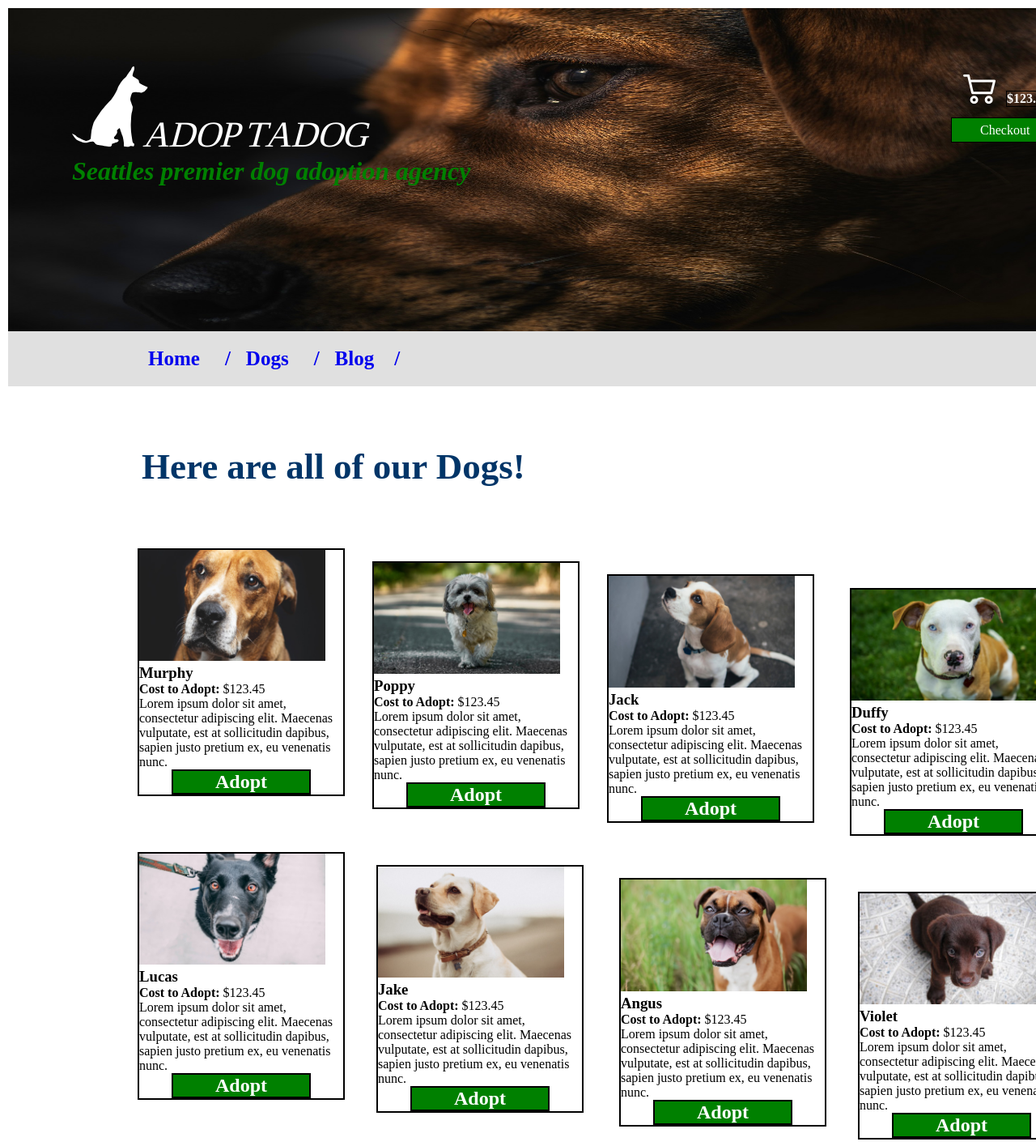
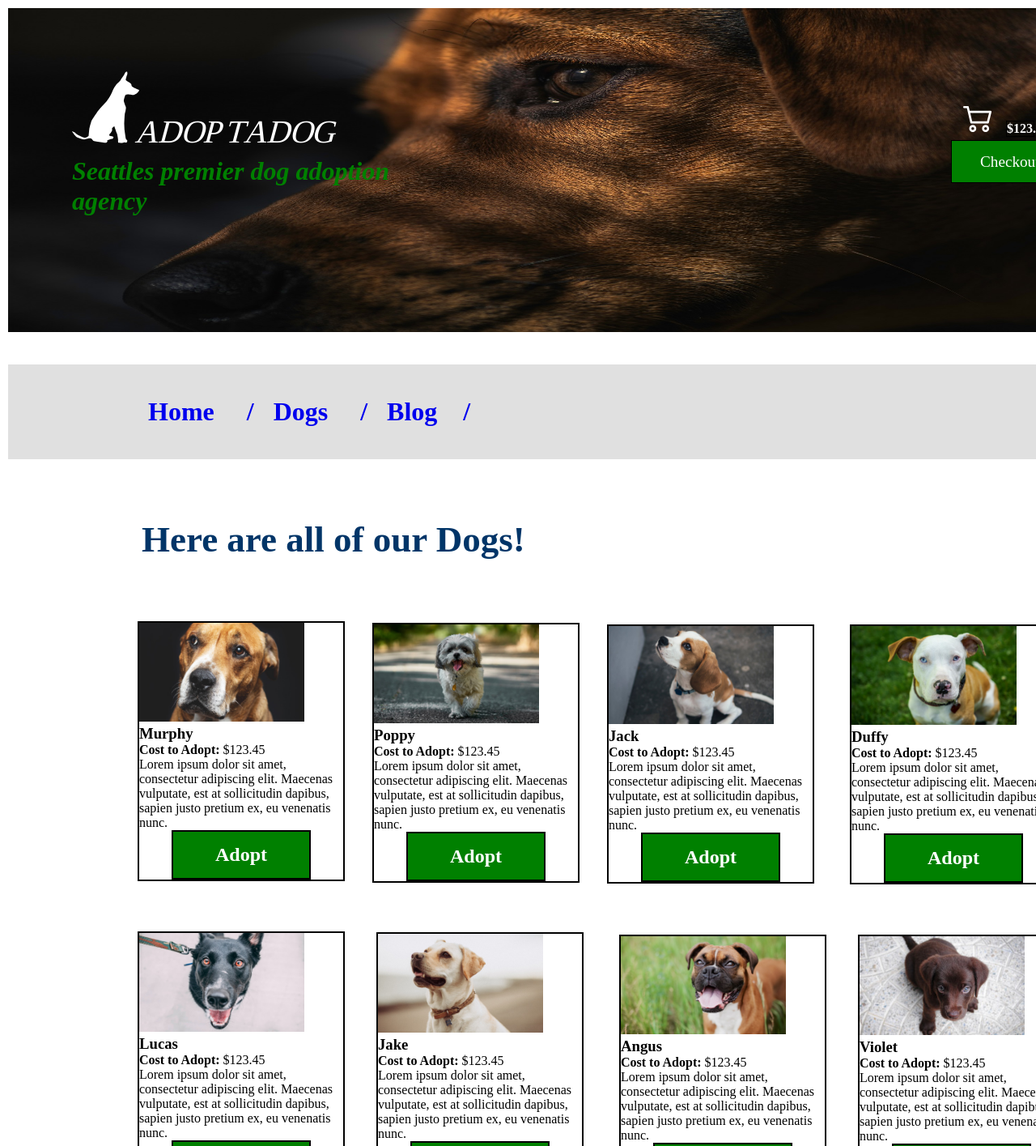
Before and after one commit to nooneeverything/adopt-a-dog, a plain HTML site: page Dogs.html in a window 1280 px wide. Shown: the top 1415 px of the page at 81% size. Drawn offline with Linux system fonts and the light colour scheme; files that its build step writes are made by us from their sources; files whose address does not match are found by name.

Commit message:
Lesson 3 Assignment 4

```diff
--- a/styles/styles.css
+++ b/styles/styles.css
@@ -18,13 +18,13 @@ header {
   /* border: 2px solid black; */
   background-color: #E0E0E0;
   color: navy;
-  padding: 20px;
+  padding: 40px;
   padding-left: 173px;
   position: relative;
   bottom: 688px;
   text-align: left;
   font-weight: bold;
-  font-size: 25px;
+  font-size: 2rem; /* 25px */
 }
 
 a:link {
@@ -49,7 +49,7 @@ a:link {
 }
 
 .intro-text p {
-  font-size: 20px;
+  font-size: 1.25rem; /* 20px */
   padding: 5px;
 
 }
@@ -66,12 +66,13 @@ a:link {
   position: relative;
   left: 140px;
 
+
 }
 .dog-item2 {
   border: 2px solid black;
   width: 20%;
   position: relative;
-  bottom: 300px;
+  bottom: 325px;
   left: 450px;
 
 }
@@ -79,14 +80,14 @@ a:link {
   border: 2px solid black;
   width: 20%;
   position: relative;
-  bottom: 600px;
+  bottom: 650px;
   left: 750px;
 }
 .dog-item4 {
   border: 2px solid black;
   width: 20%;
   position: relative;
-  bottom: 895px;
+  bottom: 978px;
   left: 1070px;
 
 }
@@ -94,7 +95,7 @@ a:link {
   border: 2px solid black;
   width: 20%;
   position: relative;
-  bottom: 870px;
+  bottom: 900px;
   left: 137px;
 
 }
@@ -102,7 +103,7 @@ a:link {
   border: 2px solid black;
   width: 20%;
   position: relative;
-  bottom: 1170px;
+  bottom: 1225px;
   left: 444px;
 
 }
@@ -110,7 +111,7 @@ a:link {
   border: 2px solid black;
   width: 20%;
   position: relative;
-  bottom: 1470px;
+  bottom: 1550px;
   left: 750px;
 
 }
@@ -118,7 +119,7 @@ a:link {
   border: 2px solid black;
   width: 20%;
   position: relative;
-  bottom: 1770px;
+  bottom: 1875px;
   left: 1060px;
 
 }
@@ -128,7 +129,7 @@ a:link {
 
 h3 {
   font-weight: bold;
-  font-size: 25px;
+  font-size: 1.563rem; /* 25px */
 }
 
 .adopt-button {
@@ -138,7 +139,10 @@ h3 {
   color: white;
   margin-left: 40px;
   margin-right: 40px;
+  padding: 15px;
+  font-size: 1.5rem;
 }
+
 /* a.visited {
   text-decoration: none;
 }
@@ -160,7 +164,7 @@ img[src="/Users/noahtesema/Desktop/adopt-a-dog/images/adoptadog-logo.svg"]{
   position: relative;
   bottom: 525px;
   left: 79px;
-  width: 375px;
+  width: 26%;
 }
 
 h1 {
@@ -168,22 +172,21 @@ h1 {
   position: relative;
   bottom: 725px;
   left: 79px;
-  width: 500px;
-
+  width: 35%; /* 500px */
 }
 
 img[src="/Users/noahtesema/Desktop/adopt-a-dog/images/cart-icon.svg"] {
   position: relative;
   left: 1180px;
   bottom: 895px;
-  width: 40px;
+  width: 2.75%; /* 40px */
 
 
 }
 
 .price {
   border: 1px solid black;
-  width: 60px;
+  width: 2.75%; /* 60px */
   color: white;
   position: relative;
   bottom: 947px;
@@ -192,7 +195,7 @@ img[src="/Users/noahtesema/Desktop/adopt-a-dog/images/cart-icon.svg"] {
 
 a[href="/Users/noahtesema/Desktop/adopt-a-dog/Checkout.html"] {
   border: 1px solid black;
-  padding: 6px;
+  padding: 15px;
   width: 550px;
   position: relative;
   bottom: 927px;
@@ -201,6 +204,7 @@ a[href="/Users/noahtesema/Desktop/adopt-a-dog/Checkout.html"] {
   color: white;
   padding-left: 35px;
   padding-right: 30px;
+  font-size: 1.2rem;
 }
 
 .footerlogo img[src="/Users/noahtesema/Desktop/adopt-a-dog/images/adoptadog-logo.svg"] {
@@ -209,14 +213,16 @@ a[href="/Users/noahtesema/Desktop/adopt-a-dog/Checkout.html"] {
 }
 .seemoredogs {
   font-weight: bold;
-  font-size: 25px;
   border: 2px solid black;
   color: navy;
   background-color: #E0E0E0;
-  padding: 25px;
+  padding: 40px;
   text-align: center;
   margin-left: 550px;
   margin-right: 550px;
+  position: relative;
+  top: 160px;
+  font-size: 2rem;
 }
 
 footer {
@@ -225,6 +231,8 @@ footer {
   color: white;
   text-align: center;
   padding: 15px;
+  position: relative;
+  top: 200px;
 }
 
 .foottext {
@@ -238,32 +246,32 @@ footer {
 }
 
 img[src="/Users/noahtesema/Desktop/html200-adopt-a-dog-master/images/murphy-card.jpg"] {
-  width: 230px;
+  width: 80%; /*230px */
 }
 
 img[src="/Users/noahtesema/Desktop/html200-adopt-a-dog-master/images/poppy-card.jpg"]{
-  width: 230px;
+  width: 80%;
 }
 
 img[src="/Users/noahtesema/Desktop/adopt-a-dog/images/jack-card.jpg"]{
-  width: 230px;
+  width: 80%;
 }
 
 img[src="/Users/noahtesema/Desktop/adopt-a-dog/images/duffy-card.jpg"]{
-  width: 230px;
+  width: 80%;
 }
 img[src="/Users/noahtesema/Desktop/adopt-a-dog/images/lucas-card.jpg"]{
-  width: 230px;
+  width: 80%;
 }
 
 img[src="/Users/noahtesema/Desktop/adopt-a-dog/images/jake-card.jpg"]{
-  width: 230px;
+  width: 80%;
 }
 
 img[src="/Users/noahtesema/Desktop/adopt-a-dog/images/angus-card.jpg"]{
-  width: 230px;
+  width: 80%;
 }
 
 img[src="/Users/noahtesema/Desktop/adopt-a-dog/images/violet-card.jpg"]{
-  width: 230px;
+  width: 80%;
 }
--- a/styles/styles2.css
+++ b/styles/styles2.css
@@ -18,13 +18,13 @@ header {
   /* border: 2px solid black; */
   background-color: #E0E0E0;
   color: navy;
-  padding: 20px;
+  padding: 40px;
   padding-left: 173px;
   position: relative;
   bottom: 688px;
   text-align: left;
   font-weight: bold;
-  font-size: 25px;
+  font-size: 2rem; /* 25px */
 }
 
 a:link {
@@ -36,7 +36,7 @@ img[src="/Users/noahtesema/Desktop/adopt-a-dog/images/adoptadog-logo.svg"]{
   position: relative;
   bottom: 525px;
   left: 79px;
-  width: 375px;
+  width: 26%;
 }
 
 h1 {
@@ -44,7 +44,7 @@ h1 {
   position: relative;
   bottom: 725px;
   left: 79px;
-  width: 500px;
+  width: 35%; /* 500px */
 
 }
 
@@ -52,14 +52,14 @@ img[src="/Users/noahtesema/Desktop/adopt-a-dog/images/cart-icon.svg"] {
   position: relative;
   left: 1180px;
   bottom: 895px;
-  width: 40px;
+  width: 2.75%; /* 40px */
 
 
 }
 
 .price {
   border: 1px solid black;
-  width: 60px;
+  width: 2.75%; /* 60px */
   color: white;
   position: relative;
   bottom: 947px;
@@ -68,7 +68,7 @@ img[src="/Users/noahtesema/Desktop/adopt-a-dog/images/cart-icon.svg"] {
 
 a[href="/Users/noahtesema/Desktop/adopt-a-dog/Checkout.html"] {
   border: 1px solid black;
-  padding: 6px;
+  padding: 15px;
   width: 550px;
   position: relative;
   bottom: 927px;
@@ -77,10 +77,11 @@ a[href="/Users/noahtesema/Desktop/adopt-a-dog/Checkout.html"] {
   color: white;
   padding-left: 35px;
   padding-right: 30px;
+  font-size: 1.2rem;
 }
 
 .title {
-  font-size: 30px;
+  font-size: 1.875rem; /* 30px */
   color: #003568;
   position: relative;
   bottom: 625px;
@@ -105,7 +106,7 @@ a[href="/Users/noahtesema/Desktop/adopt-a-dog/Checkout.html"] {
   border: 2px solid black;
   width: 20%;
   position: relative;
-  bottom: 840px;
+  bottom: 869px;
   left: 460px;
 
 }
@@ -114,7 +115,7 @@ a[href="/Users/noahtesema/Desktop/adopt-a-dog/Checkout.html"] {
   border: 2px solid black;
   width: 20%;
   position: relative;
-  bottom: 1130px;
+  bottom: 1188px;
   left: 750px;
 }
 
@@ -122,7 +123,7 @@ a[href="/Users/noahtesema/Desktop/adopt-a-dog/Checkout.html"] {
   border: 2px solid black;
   width: 20%;
   position: relative;
-  bottom: 1420px;
+  bottom: 1508px;
   left: 1050px;
 }
 
@@ -130,7 +131,7 @@ a[href="/Users/noahtesema/Desktop/adopt-a-dog/Checkout.html"] {
   border: 2px solid black;
   width: 20%;
   position: relative;
-  bottom: 1400px;
+  bottom: 1450px;
   left: 170px;
 }
 
@@ -138,7 +139,7 @@ a[href="/Users/noahtesema/Desktop/adopt-a-dog/Checkout.html"] {
   border: 2px solid black;
   width: 20%;
   position: relative;
-  bottom: 1690px;
+  bottom: 1770px;
   left: 465px;
 }
 
@@ -146,7 +147,7 @@ a[href="/Users/noahtesema/Desktop/adopt-a-dog/Checkout.html"] {
   border: 2px solid black;
   width: 20%;
   position: relative;
-  bottom: 1980px;
+  bottom: 2088px;
   left: 765px;
 }
 
@@ -154,7 +155,7 @@ a[href="/Users/noahtesema/Desktop/adopt-a-dog/Checkout.html"] {
   border: 2px solid black;
   width: 20%;
   position: relative;
-  bottom: 2270px;
+  bottom: 2408px;
   left: 1060px;
 }
 
@@ -162,7 +163,7 @@ a[href="/Users/noahtesema/Desktop/adopt-a-dog/Checkout.html"] {
   border: 2px solid black;
   width: 20%;
   position: relative;
-  bottom: 2250px;
+  bottom: 2350px;
   left: 170px;
 }
 
@@ -170,7 +171,7 @@ a[href="/Users/noahtesema/Desktop/adopt-a-dog/Checkout.html"] {
   border: 2px solid black;
   width: 20%;
   position: relative;
-  bottom: 2554px;
+  bottom: 2684px;
   left: 460px;
 }
 
@@ -178,7 +179,7 @@ a[href="/Users/noahtesema/Desktop/adopt-a-dog/Checkout.html"] {
   border: 2px solid black;
   width: 20%;
   position: relative;
-  bottom: 2857px;
+  bottom: 3017px;
   left: 755px;
 }
 
@@ -186,7 +187,7 @@ a[href="/Users/noahtesema/Desktop/adopt-a-dog/Checkout.html"] {
   border: 2px solid black;
   width: 20%;
   position: relative;
-  bottom: 3160px;
+  bottom: 3350px;
   left: 1050px;
 }
 
@@ -197,6 +198,8 @@ a[href="/Users/noahtesema/Desktop/adopt-a-dog/Checkout.html"] {
   color: white;
   margin-left: 40px;
   margin-right: 40px;
+  padding: 15px;
+  font-size: 1.5rem;
 }
 
 .footerlogo img[src="/Users/noahtesema/Desktop/adopt-a-dog/images/adoptadog-logo.svg"] {
@@ -205,7 +208,7 @@ a[href="/Users/noahtesema/Desktop/adopt-a-dog/Checkout.html"] {
 }
 .seemoredogs {
   font-weight: bold;
-  font-size: 25px;
+  font-size: 1.563rem; /* 25px */
   border: 2px solid black;
   color: navy;
   background-color: #E0E0E0;
@@ -236,52 +239,52 @@ footer {
 }
 
 img[src="/Users/noahtesema/Desktop/html200-adopt-a-dog-master/images/murphy-card.jpg"] {
-  width: 230px;
+  width: 81%; /* width are 230px for these images */
 }
 
 img[src="/Users/noahtesema/Desktop/html200-adopt-a-dog-master/images/poppy-card.jpg"]{
-  width: 230px;
+  width: 81%;
 }
 
 img[src="/Users/noahtesema/Desktop/adopt-a-dog/images/jack-card.jpg"]{
-  width: 230px;
+  width: 81%;
 }
 
 img[src="/Users/noahtesema/Desktop/adopt-a-dog/images/duffy-card.jpg"]{
-  width: 230px;
+  width: 81%;
 }
 img[src="/Users/noahtesema/Desktop/adopt-a-dog/images/lucas-card.jpg"]{
-  width: 230px;
+  width: 81%;
 }
 
 img[src="/Users/noahtesema/Desktop/adopt-a-dog/images/jake-card.jpg"]{
-  width: 230px;
+  width: 81%;
 }
 
 img[src="/Users/noahtesema/Desktop/adopt-a-dog/images/angus-card.jpg"]{
-  width: 230px;
+  width: 81%;
 }
 
 img[src="/Users/noahtesema/Desktop/adopt-a-dog/images/violet-card.jpg"]{
-  width: 230px;
+  width: 81%;
 }
 
 img[src="/Users/noahtesema/Desktop/adopt-a-dog/images/piper-card.jpg"]{
-  width: 250px;
+  width: 81%;
   height: 150px;
 }
 
 img[src="/Users/noahtesema/Desktop/adopt-a-dog/images/maximus-card.jpg"]{
-  width: 250px;
+  width: 81%;
   height: 150px;
 }
 
 img[src="/Users/noahtesema/Desktop/adopt-a-dog/images/luna-card.jpg"]{
-  width: 250px;
+  width: 81%;
   height: 150px;
 }
 
 img[src="/Users/noahtesema/Desktop/adopt-a-dog/images/stella-card.jpg"]{
-  width: 250px;
+  width: 81%;
   height: 150px;
 }
--- a/styles/styles3.css
+++ b/styles/styles3.css
@@ -15,13 +15,13 @@ header {
   /* border: 2px solid black; */
   background-color: #E0E0E0;
   color: navy;
-  padding: 20px;
+  padding: 40px;
   padding-left: 173px;
   position: relative;
   bottom: 688px;
   text-align: left;
   font-weight: bold;
-  font-size: 25px;
+  font-size: 2rem; /* 25px */
 }
 
 a:link {
@@ -31,14 +31,14 @@ img[src="/Users/noahtesema/Desktop/adopt-a-dog/images/cart-icon.svg"] {
   position: relative;
   left: 1180px;
   bottom: 895px;
-  width: 40px;
+  width: 2.75%; /* 40px */
 
 
 }
 
 .price {
   border: 1px solid black;
-  width: 60px;
+  width: 2.75%; /* 60px */
   color: white;
   position: relative;
   bottom: 947px;
@@ -47,7 +47,7 @@ img[src="/Users/noahtesema/Desktop/adopt-a-dog/images/cart-icon.svg"] {
 
 a[href="/Users/noahtesema/Desktop/adopt-a-dog/Checkout.html"] {
   border: 1px solid black;
-  padding: 6px;
+  padding: 15px;
   width: 550px;
   position: relative;
   bottom: 927px;
@@ -56,10 +56,11 @@ a[href="/Users/noahtesema/Desktop/adopt-a-dog/Checkout.html"] {
   color: white;
   padding-left: 35px;
   padding-right: 30px;
+  font-size: 1.2rem;
 }
 
 .title {
-  font-size: 30px;
+  font-size: 1.875rem; /* 30px */
   color: #003568;
   position: relative;
   bottom: 625px;
@@ -70,7 +71,7 @@ img[src="/Users/noahtesema/Desktop/adopt-a-dog/images/adoptadog-logo.svg"]{
   position: relative;
   bottom: 525px;
   left: 79px;
-  width: 375px;
+  width: 26%;
 }
 
 h1 {
@@ -78,13 +79,13 @@ h1 {
   position: relative;
   bottom: 725px;
   left: 79px;
-  width: 500px;
+  width: 35%; /*500 px*/
 
 }
 
 h2 {
   color: #003568;
-  font-size: 30px;
+  font-size: 1.875rem; /* 30px */
   position: relative;
   bottom: 625px;
   left: 175px;
@@ -92,7 +93,7 @@ h2 {
 
 h3 {
   color: #003568;
-  font-size: 25px;
+  font-size: 1.563rem; /* 25px */
 }
 .blog-container {
 
@@ -114,7 +115,7 @@ img[src="/Users/noahtesema/Desktop/adopt-a-dog/images/blog-1.jpg"] {
 
 .blog1text {
 
-  width: 500px;
+  width: 37%; /* 500px */
   margin-left: 50px;
 
 }
@@ -127,7 +128,7 @@ img[src="/Users/noahtesema/Desktop/adopt-a-dog/images/blog-1.jpg"] {
 }
 
 .blog2text {
-  width: 500px;
+  width: 37%;
   margin-left: 50px;
 
 }
@@ -141,7 +142,7 @@ img[src="/Users/noahtesema/Desktop/adopt-a-dog/images/blog-1.jpg"] {
 
 .blog3text {
 
-  width: 500px;
+  width: 37%;
   margin-left: 50px;
 
 }
--- a/styles/styles4.css
+++ b/styles/styles4.css
@@ -15,13 +15,13 @@ header {
   /* border: 2px solid black; */
   background-color: #E0E0E0;
   color: navy;
-  padding: 20px;
+  padding: 40px;
   padding-left: 173px;
   position: relative;
   bottom: 688px;
   text-align: left;
   font-weight: bold;
-  font-size: 25px;
+  font-size: 2rem; /* 25px */
 }
 
 a:link {
@@ -31,14 +31,14 @@ img[src="/Users/noahtesema/Desktop/adopt-a-dog/images/cart-icon.svg"] {
   position: relative;
   left: 1180px;
   bottom: 895px;
-  width: 40px;
+  width: 2.75%; /* 40px */
 
 
 }
 
 .price {
   border: 1px solid black;
-  width: 60px;
+  width: 2.75%; /* 60px */
   color: white;
   position: relative;
   bottom: 947px;
@@ -49,7 +49,7 @@ img[src="/Users/noahtesema/Desktop/adopt-a-dog/images/adoptadog-logo.svg"]{
   position: relative;
   bottom: 525px;
   left: 79px;
-  width: 375px;
+  width: 26%;
 }
 
 h1 {
@@ -57,13 +57,13 @@ h1 {
   position: relative;
   bottom: 725px;
   left: 79px;
-  width: 500px;
+  width: 35%; /* 500px */
 
 }
 
 a[href="/Users/noahtesema/Desktop/adopt-a-dog/Checkout.html"] {
   border: 1px solid black;
-  padding: 6px;
+  padding: 15px;
   width: 550px;
   position: relative;
   bottom: 927px;
@@ -72,6 +72,7 @@ a[href="/Users/noahtesema/Desktop/adopt-a-dog/Checkout.html"] {
   color: white;
   padding-left: 35px;
   padding-right: 30px;
+  font-size: 1.2rem;
 }
 
 label[for="name"] {
@@ -79,7 +80,7 @@ label[for="name"] {
 }
 input[id="name"]{
   height: 50px;
-  width: 650px;
+  width: 76%; /* 650px */
 }
 
 label[for="email"]{
@@ -88,7 +89,7 @@ label[for="email"]{
 
 input[type="email"] {
   height: 50px;
-  width: 650px;
+  width: 76%; /* 650px */
 }
 
 label[for="address"] {
@@ -97,7 +98,7 @@ label[for="address"] {
 
 input[id="address"]{
   height: 50px;
-  width: 650px;
+  width: 76%; /* 650px */
 }
 
 label[for="city"] {
@@ -106,7 +107,7 @@ label[for="city"] {
 
 input[id="city"] {
   height: 50px;
-  width: 383px;
+  width: 43%; /* 383px */
 }
 
 label[for="state"]{
@@ -115,7 +116,7 @@ label[for="state"]{
 
 select[id="state"]{
   height: 50px;
-  width: 100px;
+  width: 12%; /* 100px */
 }
 
 label[for="zip"] {
@@ -124,7 +125,7 @@ label[for="zip"] {
 
 input[id="zip"] {
   height: 50px;
-  width: 130px;
+  width: 15%; /*130px */
 }
 
 
@@ -156,7 +157,7 @@ label[for="pickup"] {
 
 }
 
-select[id="pickup"] {
+select[id="pickup"]{
   height: 50px;
   width: 130px;
 }
@@ -165,7 +166,6 @@ select[id="pickup"] {
 
 
 }
-
 
 
 .dog1 p{
@@ -189,7 +189,7 @@ h4 {
 
 .form {
 
-  font-size: 24px;
+  font-size: 1.5rem; /* 24px */
   width: 60%;
   position: relative;
   bottom: 650px;
@@ -236,7 +236,7 @@ h4 {
   color: #003568;
   margin-bottom: 30px;
   font-weight: bold;
-  font-size: 30px;
+  font-size: 1.875rem; /* 30px */
 }
 
 .pickup {}
@@ -244,7 +244,7 @@ h4 {
 label {
   color: #003568;
   font-weight: bold;
-  font-size: 30px;
+  font-size: 1.875rem; /* 30px */
 }
 
 h2 {
@@ -273,7 +273,7 @@ h2 {
 }
 input[list="location"] {
   height: 50px;
-  width: 383px;
+  width: 45%; /* 383px */
 }
 
 h3 {
@@ -287,8 +287,8 @@ h3 {
     font-weight: bold;
 } */
 
-.dognames {
-  font-size: 30px;
+.dogname {
+  font-size: 1.875rem; /* 30px */
   color: #003568;
   font-weight: bold;
 
@@ -311,7 +311,7 @@ h3 {
 }
 
 h4 {
-  font-size: 30px;
+  font-size: 1.875rem; /* 30px */
   color: #003568;
   font-weight: bold;
 }
@@ -320,9 +320,10 @@ h4 {
   border: 2px solid black;
   background-color: green;
   color: white;
-  width: 255px;
+  width: 30%; /* 255px */
   text-align: center;
-  padding: 15px;
+  padding: 40px;
+  font-size: 2.5rem;
 }
 
 footer {
```
Also changed, not shown: Checkout.html (+2 -2 lines), index.html (line endings or trailing spaces).
